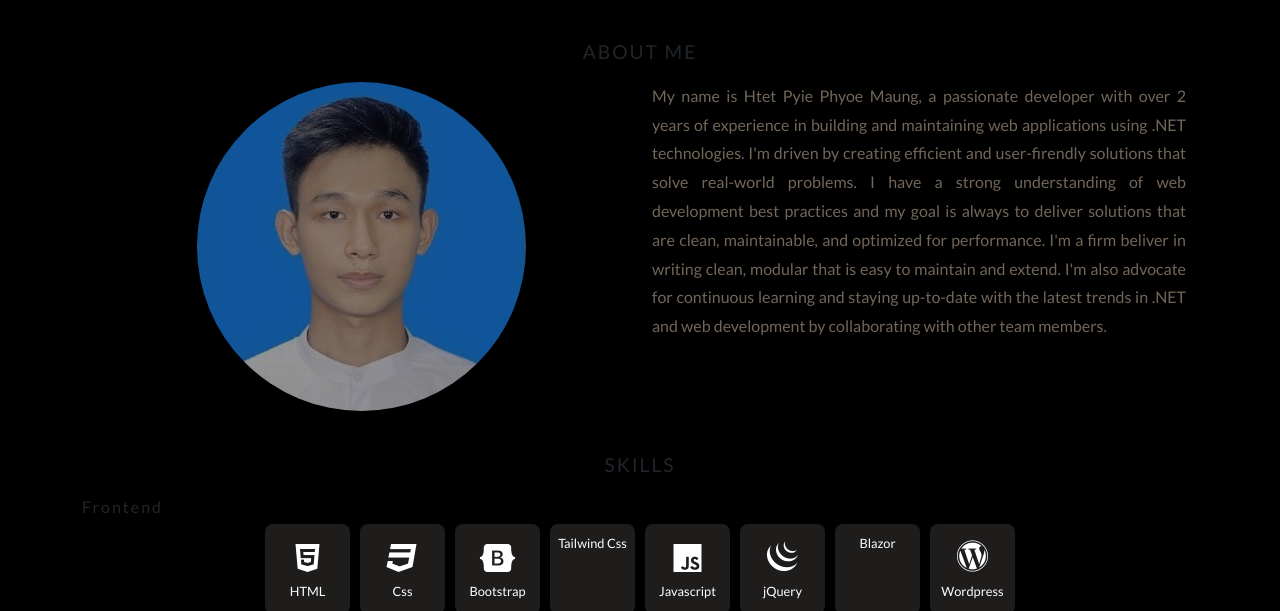
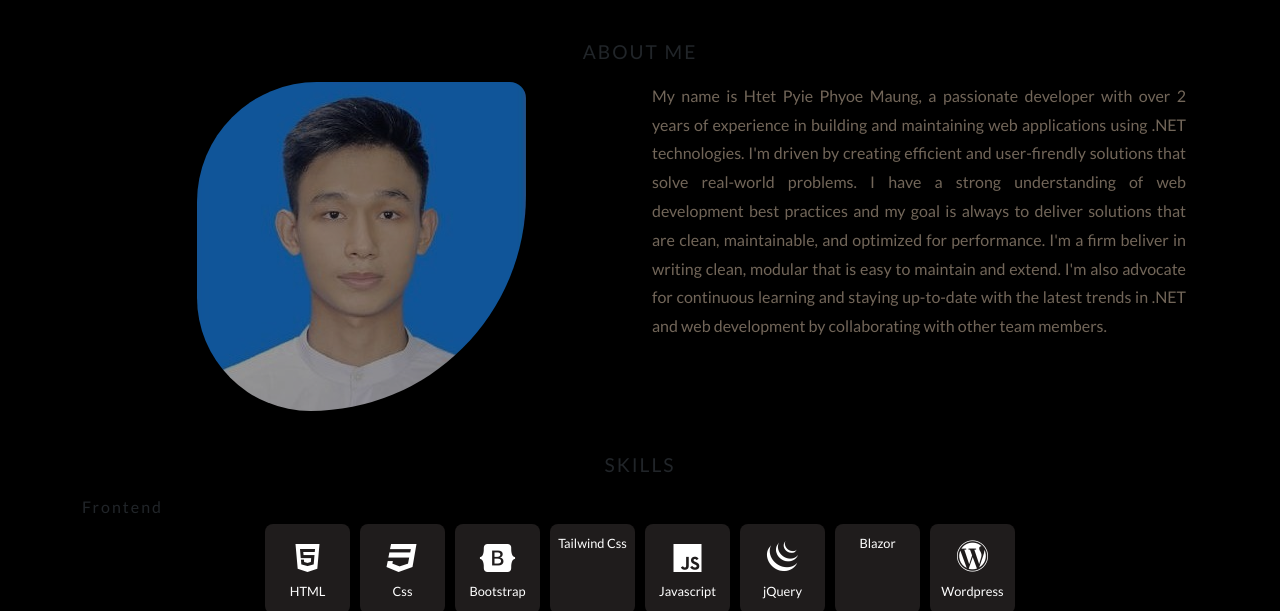
Before and after one commit to htetpyie/my-portfolio-v2, a plain HTML site: page index.html in a window 1280 px wide. Shown: the part 802-1413 px from the top of the page. Drawn offline with nearby package versions, Linux system fonts and the light colour scheme; some icons are missing.

Commit message:
refactor : about

```diff
--- a/assets/css/main.css
+++ b/assets/css/main.css
@@ -650,3 +650,7 @@ section {
   background-color: var(--color-background);
   opacity: .4;
 }
+
+.about-img{
+  border-radius: 74% 10% 133% 70% !important;
+}
--- a/index.html
+++ b/index.html
@@ -88,9 +88,9 @@
             <div class="container">
                 <div class="row">
                     <div class="col-md-6 text-center mt-4 mt-md-0">
-                        <div class="img-container text-center">
+                        <div class="img-container text-md-center text-center">
                             <div class="img-cover img-fluid"></div>
-                            <img class="img-fluid rounded-circle" src="./assets/img/cv-square.jpg">
+                            <img class="img-fluid about-img" src="./assets/img/cv-square.jpg">
                         </div>
                     </div>
                     <div class="col-md-6 mt-4 mt-md-0">
```
